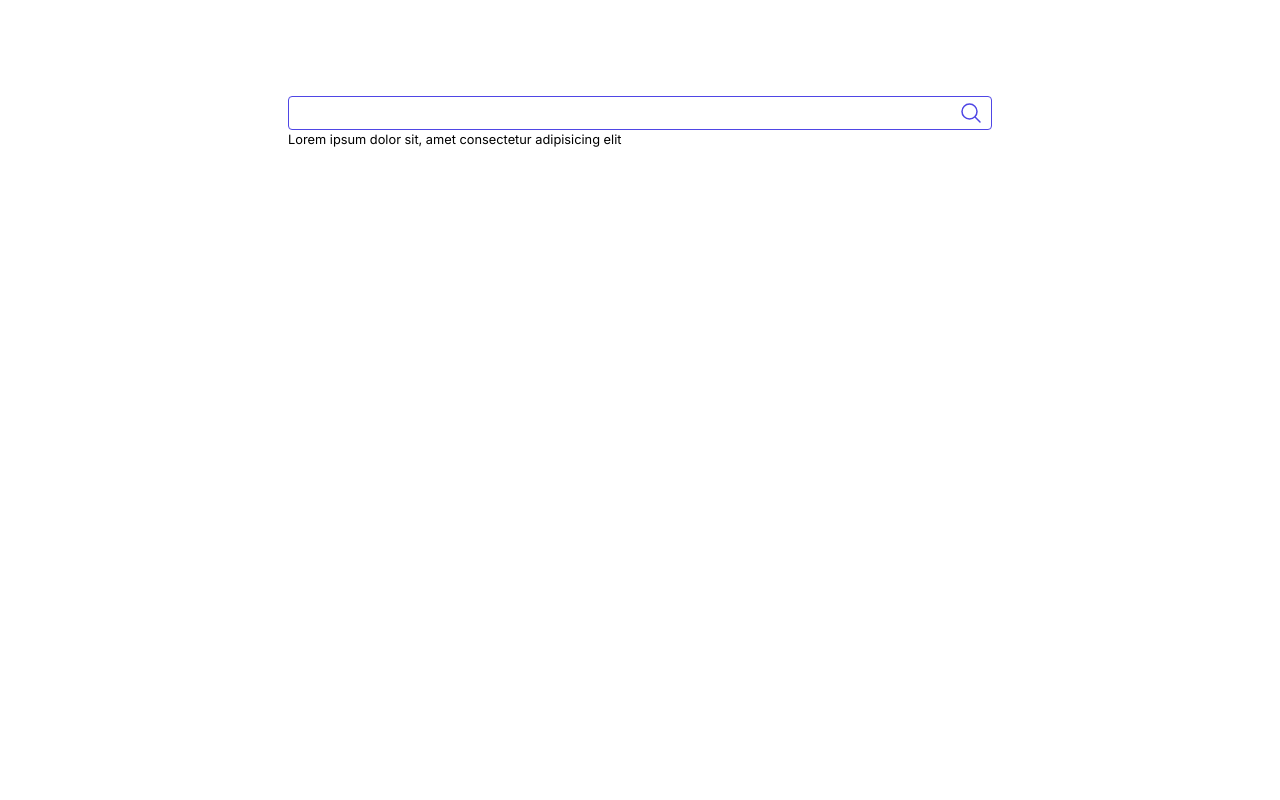
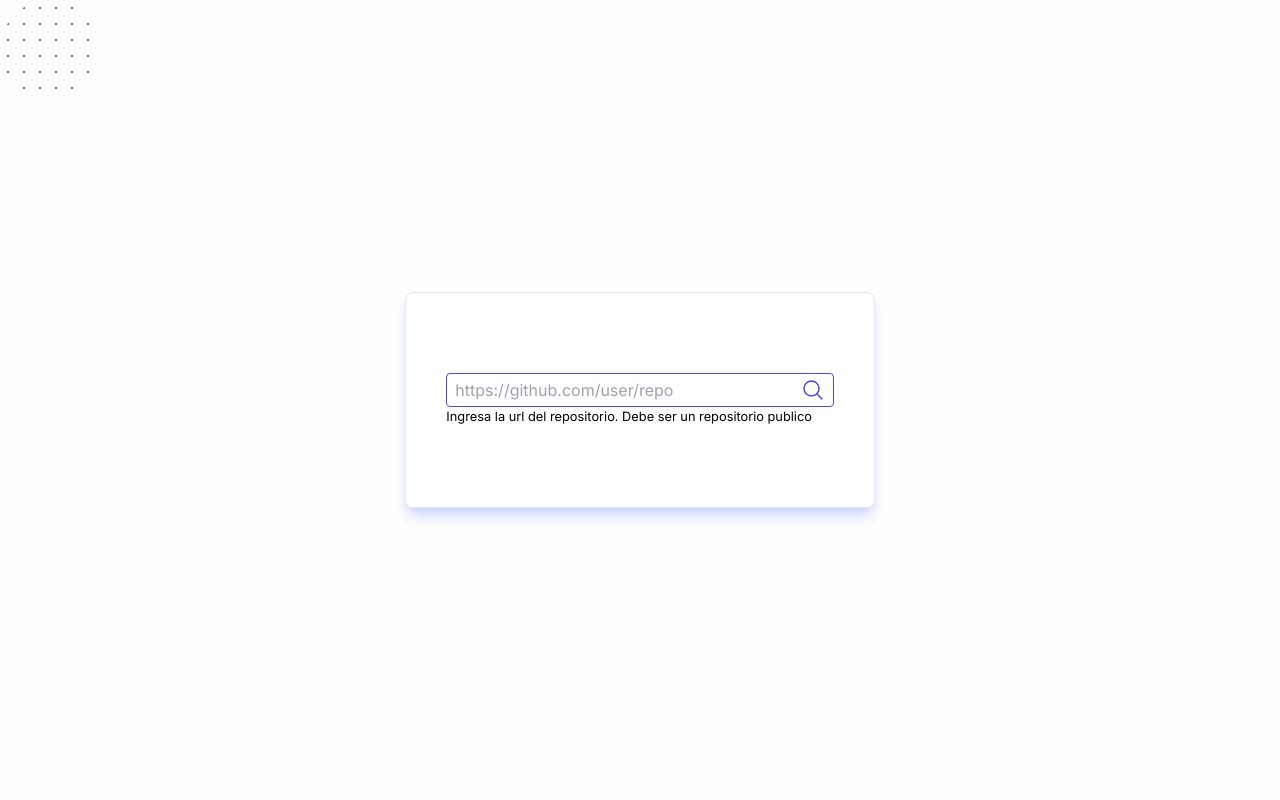
Before and after one commit to yocxy2/check-repo-ia, a Next.js app: page / in a window 1280 px wide. Built offline with nearby package versions, Linux system fonts and the light colour scheme.

Commit message:
follow mouse and clean

```diff
--- a/src/app/check/[user]/[repo]/page.tsx
+++ b/src/app/check/[user]/[repo]/page.tsx
@@ -1,5 +1,4 @@
 import CheckerFile from "@/sections/CheckerFile"
-import SectionStorage from "@/sections/SectionStorage"
 import { recursiveFetch } from "@/tools/common"
 
 export default async function Page({ params }:{ params: { user: string, repo: string } }) {
@@ -9,16 +8,12 @@ export default async function Page({ params }:{ params: { user: string, repo: st
 
     return <main className="flex gap-8 min-h-screen flex-col items-center justify-start p-24 max-w-7xl mx-auto">
         <section>
-            <h1 className="text-4xl font-bold text-center">Check</h1>
+            <h1 className="z-20 text-4xl font-bold text-center">Check</h1>
             <h2 className="text-2xl font-bold text-center flex flex-row gap-10">
-                <span>User: {user}</span>
-                <span>Repo: {repo}</span>
+                <span className="z-20">User: {user}</span>
+                <span className="z-20">Repo: {repo}</span>
             </h2>
         </section>
-        <SectionStorage value={{
-            files:result,
-            user:user,
-            repo:repo
-        }}/>
+        <CheckerFile files={result} user={user} repo={repo} />
     </main>
 }
--- a/src/app/layout.tsx
+++ b/src/app/layout.tsx
@@ -1,6 +1,7 @@
 import type { Metadata } from "next";
 import { Inter } from "next/font/google";
 import "./globals.css";
+import FollowMouse from "@/components/FollowMouse";
 
 const inter = Inter({ subsets: ["latin"] });
 
@@ -16,7 +17,11 @@ export default function RootLayout({
 }>) {
   return (
     <html lang="en">
-      <body className={inter.className}>{children}</body>
+      <body className={inter.className}>
+        <div className="absolute inset-0 -z-10 h-full w-full bg-white bg-[radial-gradient(#e5e7eb_1px,transparent_1px)] [background-size:16px_16px] opacity-70"></div>
+        <FollowMouse offsetX={50} offsetY={50} className="w-[100px] h-[100px] z-10 rounded-full fixed bg-[radial-gradient(#6366f1_1px,transparent_1px)] [background-size:16px_16px]"/>
+        {children}
+      </body>
     </html>
   );
 }
--- a/src/app/page.tsx
+++ b/src/app/page.tsx
@@ -20,8 +20,10 @@ export default function Page() {
         router.push(`/check/${user}/${repo}`)
       }
 
-    return <main className="flex gap-8 min-h-screen flex-col items-center justify-start p-24 max-w-4xl mx-auto">
-        <InputSearch value={url} onChange={e=>setUrl(e.target.value)} onSearch={handlerClick} />
-        {error && <p className="w-full text-center italic py-2 text-red-500">{error}</p>}
+    return <main className="flex gap-8 min-h-screen flex-col items-center justify-center p-24 max-w-4xl mx-auto">
+        <div className="border border-indigo-100 shadow-lg shadow-indigo-200 rounded-lg bg-white py-20 px-10 w-2/3 z-20">
+            <InputSearch value={url} onChange={e=>setUrl(e.target.value)} onSearch={handlerClick} />
+            {error && <p className="w-full text-center italic py-2 text-red-500">{error}</p>}
+        </div>
     </main>
 }
--- /dev/null
+++ b/src/components/FollowMouse.tsx
@@ -0,0 +1,34 @@
+"use client"
+import { useEffect, useRef, CSSProperties } from "react"
+
+type FollowMouseProps = {
+    className?: string
+    style?: CSSProperties
+    offsetX?: number
+    offsetY?: number
+}
+
+export default function FollowMouse({ className, style, offsetX=0, offsetY=0}:FollowMouseProps) {
+    const followerRef = useRef<HTMLDivElement>(null)
+
+    useEffect(() => {
+        const onMouseMove = (e: MouseEvent) => {
+            if(followerRef.current){
+                followerRef.current.style.left = `${e.clientX - offsetX}px`
+                followerRef.current.style.top = `${e.clientY - offsetY}px`
+                followerRef.current.style.backgroundPositionX = `${offsetX - e.clientX}px`
+                followerRef.current.style.backgroundPositionY = `${offsetY - e.clientY}px`
+            }
+        }
+        window.addEventListener("mousemove", onMouseMove)
+        return () => window.removeEventListener("mousemove", onMouseMove)
+
+    },[offsetX, offsetY])
+
+
+    return <div
+        ref={followerRef}
+        className={className}
+        style={style}
+    />
+}
--- a/src/components/InputSearch.tsx
+++ b/src/components/InputSearch.tsx
@@ -8,8 +8,8 @@ interface InputSearchProps extends InputHTMLAttributes<HTMLInputElement> {
 export default function InputSearch({ onSearch, loading, ...rest}: InputSearchProps) {
 
     return <form className="flex flex-col gap-0 w-full">
-        <span className="text-slate-400 border border-indigo-600 bg-white rounded overflow-hidden py-1 px-2 flex flex-row gap-1 justify-between">
-            <input type="text" className="w-full border-none outline-none" {...rest} />
+        <span className="text-slate-600 border border-indigo-600 bg-white rounded overflow-hidden py-1 px-2 flex flex-row gap-1 justify-between">
+            <input type="text" className="w-full border-none outline-none" placeholder="https://github.com/user/repo" {...rest} />
             {!loading && <button type="button" onClick={onSearch} className="text-indigo-600">
                 <svg xmlns="http://www.w3.org/2000/svg" fill="none" viewBox="0 0 24 24" strokeWidth={1.5} stroke="currentColor" className="size-6">
                     <path strokeLinecap="round" strokeLinejoin="round" d="m21 21-5.197-5.197m0 0A7.5 7.5 0 1 0 5.196 5.196a7.5 7.5 0 0 0 10.607 10.607Z" />
@@ -19,6 +19,6 @@ export default function InputSearch({ onSearch, loading, ...rest}: InputSearchPr
                 <path strokeLinecap="round" strokeLinejoin="round" d="M16.023 9.348h4.992v-.001M2.985 19.644v-4.992m0 0h4.992m-4.993 0 3.181 3.183a8.25 8.25 0 0 0 13.803-3.7M4.031 9.865a8.25 8.25 0 0 1 13.803-3.7l3.181 3.182m0-4.991v4.99" />
             </svg>}
         </span>
-        <small>Lorem ipsum dolor sit, amet consectetur adipisicing elit</small>
+        <small>Ingresa la url del repositorio. Debe ser un repositorio publico</small>
     </form>
 }
--- a/src/sections/CheckerFile.tsx
+++ b/src/sections/CheckerFile.tsx
@@ -79,7 +79,7 @@ export default function CheckerFile({ user, repo, files }: { user:string, repo:s
     }
 
 
-    return <section className="w-full grid grid-cols-12 gap-0 shadow-lg shadow-slate-800 border border-black rounded-lg overflow-hidden divide-x divide-black">
+    return <section className="z-20 w-full grid grid-cols-12 gap-0 shadow-lg shadow-slate-800 border border-black rounded-lg overflow-hidden divide-x divide-black">
         <nav className="col-span-3 bg-slate-200">
             <NavigationDirectory files={files} onSelect={handlerSelectFile} path={path}/>
         </nav>
--- a/src/sections/SectionStorage.tsx
+++ /dev/null
@@ -1,6 +0,0 @@
-import CheckerFile from "./CheckerFile"
-
-export default function SectionStorage({ value:{files, user, repo} }: { value:{files: FileType[], user: string, repo: string} }) {
-
-    return <CheckerFile files={files} user={user} repo={repo} />
-}
```
